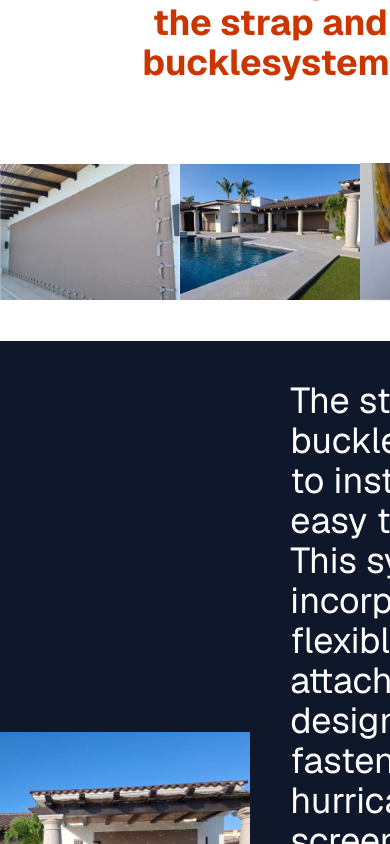
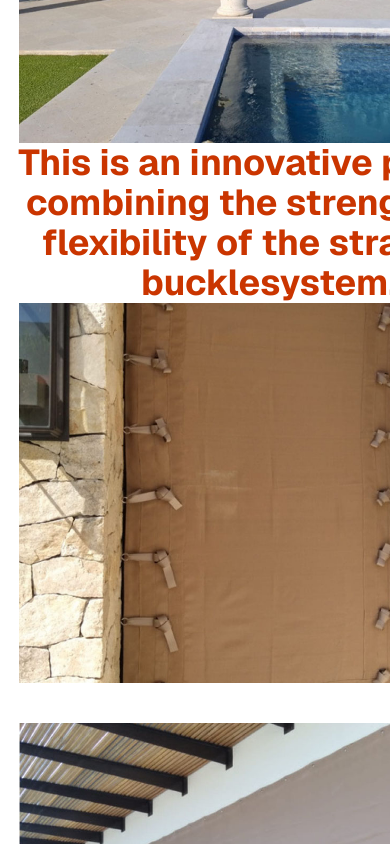
Before and after one commit to axelobscura/strongprotectionhurricane, a Next.js app: page / in a window 390 px wide. Shown: the part 1320-2164 px from the top of the page. Built offline with nearby package versions, Linux system fonts and the light colour scheme.

Commit message:
contenidos

```diff
--- a/src/app/page.tsx
+++ b/src/app/page.tsx
@@ -25,7 +25,7 @@ export default function Home() {
           <h1 className="px-10 text-6xl text-slate-900 font-bold p-5 w-full text-center" style={{
             textShadow: '4px 4px 4px rgba(244,126,1,0.5)'
           }}>Our Work</h1>
-          <div className="grid grid-cols-[1fr_1fr_1fr] items-center justify-items-center w-full py-10">
+          <div className="grid grid-cols-[1fr] sm:grid-cols-[1fr_1fr_1fr] items-center justify-items-center w-full py-10">
             <div>
             <Image
               src="/f5.jpg"
@@ -46,7 +46,7 @@ export default function Home() {
             />
             </div>
           </div>
-          <div className="grid grid-cols-[1fr_1fr_1fr] items-center justify-items-center w-full py-10">
+          <div className="grid grid-cols-[1fr] sm:grid-cols-[1fr_1fr_1fr] items-center justify-items-center w-full py-0 sm:py-10">
             <div>
             <Image
               src="/f3.jpg"
@@ -74,7 +74,7 @@ export default function Home() {
           </div>
         </div>
         <div className="w-full flex flex-col items-center justify-center bg-slate-900 min-h-screen">
-          <div className="grid grid-cols-[1fr_1fr] items-center justify-items-center w-full py-10 gap-10">
+          <div className="grid grid-cols-[1fr] sm:grid-cols-[1fr_1fr] items-center justify-items-center w-full py-10 gap-10">
             <div>
               <Image
                 src="/f6.jpg"
@@ -84,7 +84,7 @@ export default function Home() {
               />
             </div>
             <div>
-              <p className="text-white text-4xl">The strap and buckle is quick to install and easy to deplay This system incorporates a flexible attachment design to fasten the hurricane screen to the structure.<br/><br/>Our screen provides “FULL ENVELOPE“ protection of your home deplecting hurricane forewinds and preventing pressurization of home.</p>
+              <p className="text-white text-4xl p-5">The strap and buckle is quick to install and easy to deplay This system incorporates a flexible attachment design to fasten the hurricane screen to the structure.<br/><br/>Our screen provides “FULL ENVELOPE“ protection of your home deplecting hurricane forewinds and preventing pressurization of home.</p>
             </div>
           </div>
         </div>
@@ -115,7 +115,7 @@ export default function Home() {
         </div>
       </main>
       <footer className="row-start-3 flex gap-[24px] flex-wrap items-center justify-center w-full bg-gray-200">
-          <div className="grid grid-cols-[1fr_1fr_1fr] items-center justify-items-center w-full p-10 gap-3 font-bold">
+          <div className="grid grid-cols-[1fr] sm:grid-cols-[1fr_1fr_1fr] items-center justify-items-center w-full p-10 gap-3 font-bold">
             <div className="flex flex-col items-center justify-center">
               <Image
                 src="/logo.png"
```
